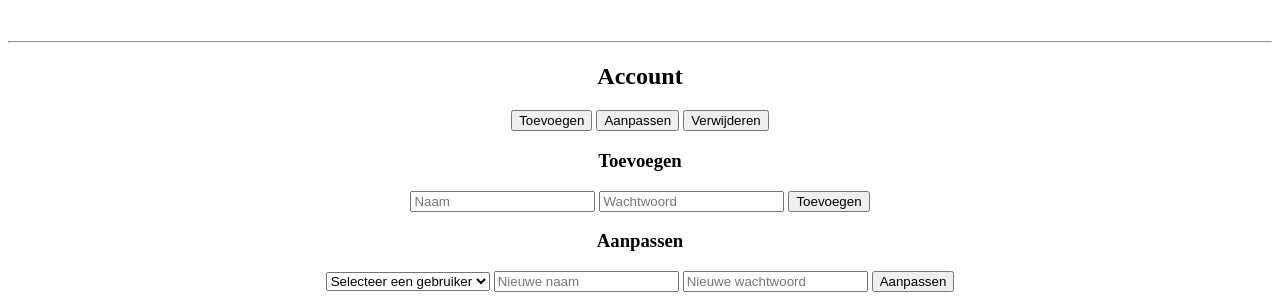
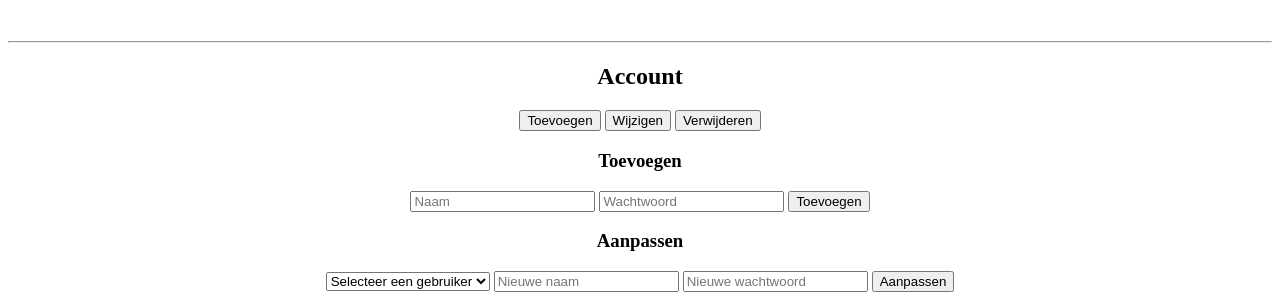
Before and after one commit to Hesselhornstra/P2.2-Uitleenregistratiesysteem, a PHP site: page /paneel/index.php in a window 1280 px wide. Shown: the part 1094-1394 px from the top of the page. Run offline with PHP 8.4, Linux system fonts and the light colour scheme; data comes from the database, SQL or seed files in the repository; data that the repository does not hold is empty.

Commit message:
Update index.php

```diff
--- a/paneel/index.php
+++ b/paneel/index.php
@@ -241,9 +241,9 @@ if ($_SERVER['REQUEST_METHOD'] == 'POST') {
 			<br><br>
 			<hr>
 			<h2>Account</h2>
-			<button class="knop" onclick="atoe()">Toevoegen</button>
-			<button class="knop" onclick="aaan()">Aanpassen</button>
-			<button class="knop" onclick="aver()">Verwijderen</button>
+			<button class="knop" onclick="categorie('ctoe')">Toevoegen</button>
+			<button class="knop" onclick="categorie('cwij')">Wijzigen</button>
+			<button class="knop" onclick="categorie('cver')">Verwijderen</button>
 			<div id="atoe">
 				<form method="POST">
 					<h3>Toevoegen</h3>
```
